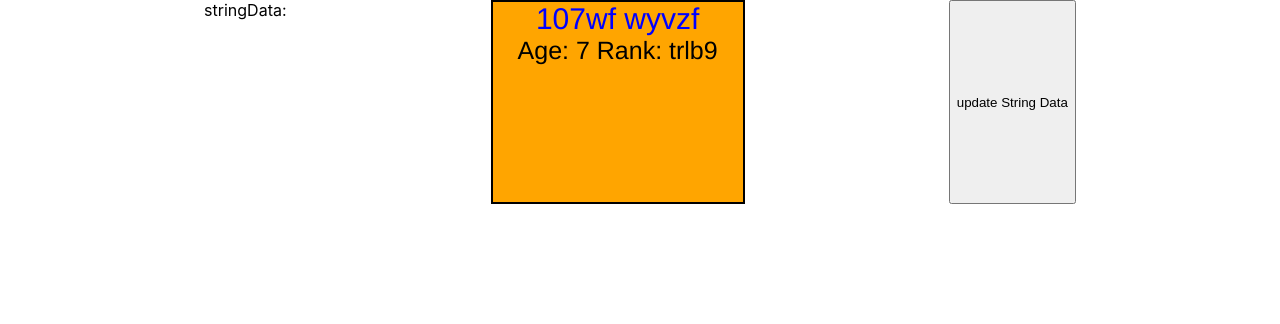
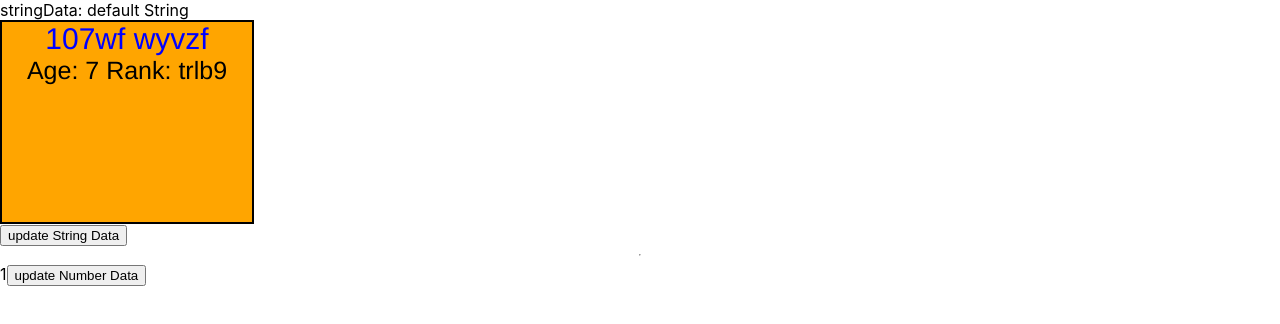
Before and after one commit to qijorgen/web-dev, a React (Create React App) app in the folder calc-react/: page / in a window 1280 px wide. Shown: the top 324 px of the page. Built offline with nearby package versions, Linux system fonts and the light colour scheme; no server answers.

Commit message:
user List state

```diff
--- a/calc-react/src/App.js
+++ b/calc-react/src/App.js
@@ -1,6 +1,8 @@
 import LoopListContainer from './Container/LoopListContainer'
 import Employee from './Component/Employee'
 import React from 'react'
+import axios from 'axios'
+
 import './App.css';
 import './App.scss';
 //scss/sass: super set of css
@@ -29,8 +31,10 @@ import './App.scss';
 //diff? why functional is better.
 function App() {
     const [empList, setEmpList] = React.useState([])
-    const [stringData, setStringData] = React.useState("")
-    const [numberData, setNumberData] = React.useState(99)
+    const [stringData, setStringData] = React.useState("default String")
+    const [numberData, setNumberData] = React.useState(1)
+    //list of users, on every api call, push a new user into the list, then render it
+    const [userList, setUserList] = React.useState([])
 
     //the first param
     //the second param:
@@ -48,13 +52,32 @@ function App() {
         console.log(`...${stringData} has changed...`);
     }, [stringData])
 
+    //we will use get method, and use axios lib to help us make the api call
+    //
+    React.useEffect(() => {
+        console.log(numberData)
+        axios.get('https://jsonplaceholder.typicode.com/todos/' + numberData)//you don't get the api response result im
+            //but here, you can register a callback waiting
+            //whenever the result comes back, this CB will be invoked as a func
+            .then((resp) => {
+                console.log(resp.data);
+                //!!! userList.push(resp.data)
+                // ... spread/deconstruction
+                setUserList([...userList, resp.data])
+            });
+    }, [numberData])
+
+
+
+
     //use the setter method, inside of useEffect. to generate random data, and render them.
 
     //employee data are being held in app(the parent component): state
     //employee data are passed down to child component as: props
     return (
         <div className="App">
-            stringData: { stringData}
+            <div>
+                stringData: { stringData}
             {
                 empList.map((anEmp, idx) => {
 
@@ -64,6 +87,16 @@ function App() {
             <button onClick={() => {
                 setStringData(stringData + " _");
             }}>update String Data</button>
+            </div>
+
+            <hr/>
+
+            <div>
+                {numberData}
+                <button onClick={() => {
+                    setNumberData(numberData + 1)
+                }}>update Number Data</button>
+            </div>
         </div>
     );
 }
--- a/calc-react/src/App.scss
+++ b/calc-react/src/App.scss
@@ -16,7 +16,7 @@
 
 .App {
     display: flex;
-    flex-direction: row;
+    flex-direction: column;
     justify-content: space-evenly;
     .employee {
         height:200px;
```
Also changed, not shown: calc-react/src/Services/apiCall.js (added), 2 other files (tests, documents, lock files or other folders).
